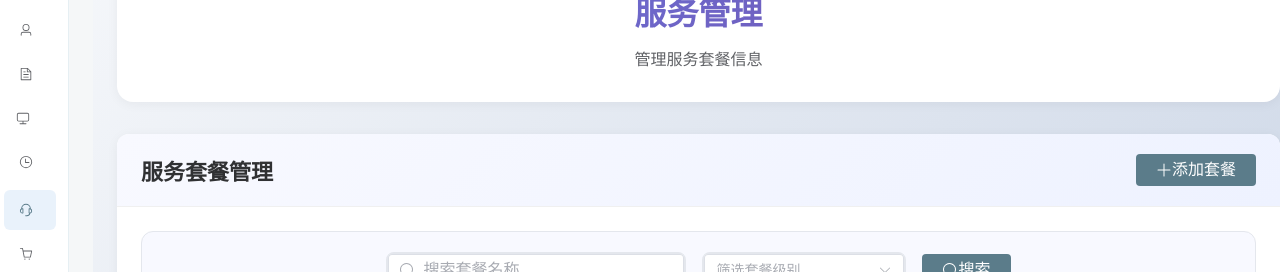
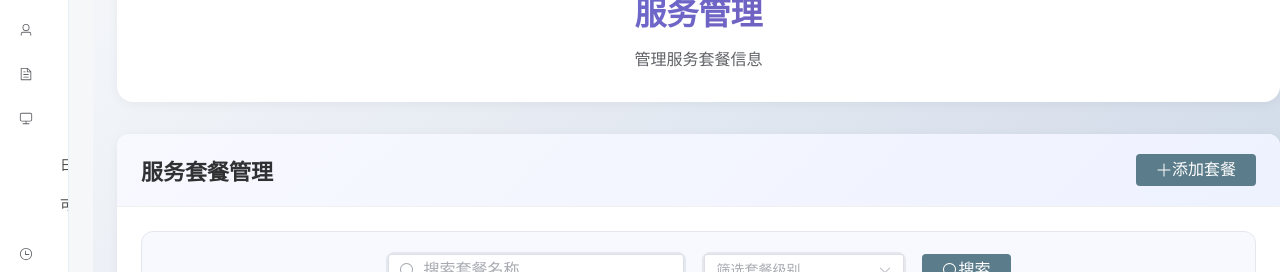
Before and after one commit to lishiyang503/1234, a Vue app: page /service in a window 1280 px wide. Shown: the part 173-445 px from the top of the page. Built offline with nearby package versions, Linux system fonts and the light colour scheme; no server answers; sample sign-in values are in the browser's storage.

Commit message:
修改健康监测子菜单为垂直展开式，删除滑轮

```diff
--- a/src/views/Layout.vue
+++ b/src/views/Layout.vue
@@ -79,7 +79,7 @@
         </div>
         <div class="sidebar-header">
           <h2 class="sidebar-title">功能菜单</h2>
-          <p class="sidebar-subtitle">管理所有系统功能</p>
+
         </div>
 
         <div class="sidebar-menu">
@@ -128,26 +128,28 @@
               <el-icon><Document /></el-icon>
               <span>健康档案</span>
             </div>
-            <div class="menu-item has-submenu" :class="{ active: $route.path.includes('/health-monitoring') }">
-              <div class="menu-item-main" @click="navigateTo('/health-monitoring/daily')">
+            <div
+              class="menu-item"
+              :class="{ active: $route.path.includes('/health-monitoring') }"
+              @click="navigateTo('/health-monitoring/daily')"
+            >
               <el-icon><Monitor /></el-icon>
               <span>健康监测</span>
             </div>
-              <div class="submenu">
+            <div class="submenu-vertical">
               <div
                 class="submenu-item"
                 :class="{ active: $route.path === '/health-monitoring/daily' }"
                 @click="navigateTo('/health-monitoring/daily')"
               >
-                  日常数据录入
+                <span>日常数据录入</span>
               </div>
               <div
                 class="submenu-item"
                 :class="{ active: $route.path === '/health-monitoring/visualization' }"
                 @click="navigateTo('/health-monitoring/visualization')"
               >
-                  可视化监测数据图
-                </div>
+                <span>可视化监测数据图</span>
               </div>
             </div>
             <div
@@ -576,22 +578,45 @@ const toggleSidebarPin = () => {
   overflow: visible;
 }
 
-.sidebar-menu::-webkit-scrollbar {
-  width: 6px;
+/* 垂直子菜单样式 */
+.submenu-vertical {
+  margin-left: 32px;
+  margin-top: 4px;
+  margin-bottom: 8px;
+  display: flex;
+  flex-direction: column;
+  gap: 4px;
 }
 
-.sidebar-menu::-webkit-scrollbar-track {
-  background: var(--bg-secondary);
-  border-radius: 3px;
+.submenu-vertical .submenu-item {
+  padding: 8px 12px;
+  color: #4a4a4a;
+  font-size: 14px;
+  font-weight: 500;
+  cursor: pointer;
+  transition: all 0.25s ease;
+  white-space: nowrap;
+  min-width: 180px;
+  text-align: left;
+  border-radius: 8px;
+  margin: 0;
+  position: relative;
+  overflow: hidden;
+  display: flex;
+  align-items: center;
+  gap: 8px;
 }
 
-.sidebar-menu::-webkit-scrollbar-thumb {
-  background: var(--border-color);
-  border-radius: 3px;
+.submenu-vertical .submenu-item:hover {
+  background: var(--bg-hover);
+  color: var(--primary-color);
+  font-weight: 500;
 }
 
-.sidebar-menu::-webkit-scrollbar-thumb:hover {
-  background: var(--text-muted);
+.submenu-vertical .submenu-item.active {
+  background: var(--bg-hover);
+  color: var(--primary-color);
+  font-weight: 600;
 }
 
 .sidebar.sidebar-expanded .sidebar-menu {
```
Lines whose indentation alone changed are shown as unchanged.
